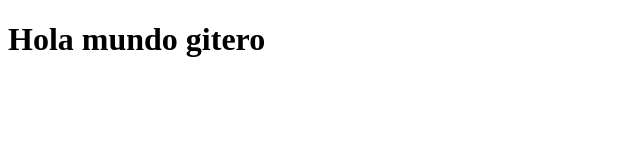
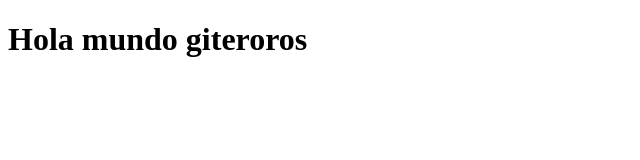
Before and after one commit to Unfurer/lecture0, a plain HTML site: page index.html in a window 1280 px wide. Shown: the full height of the page, 0-640 px from the left. Drawn offline with Linux system fonts and the light colour scheme.

Commit message:
Cambio ge

```diff
--- a/index.html
+++ b/index.html
@@ -7,7 +7,7 @@
 </head>
 <body>
     <div id="container">
-    <h1>Hola mundo gitero</h1>
+    <h1>Hola mundo giteroros</h1>
 </div>
 </body>
 </html>
```
